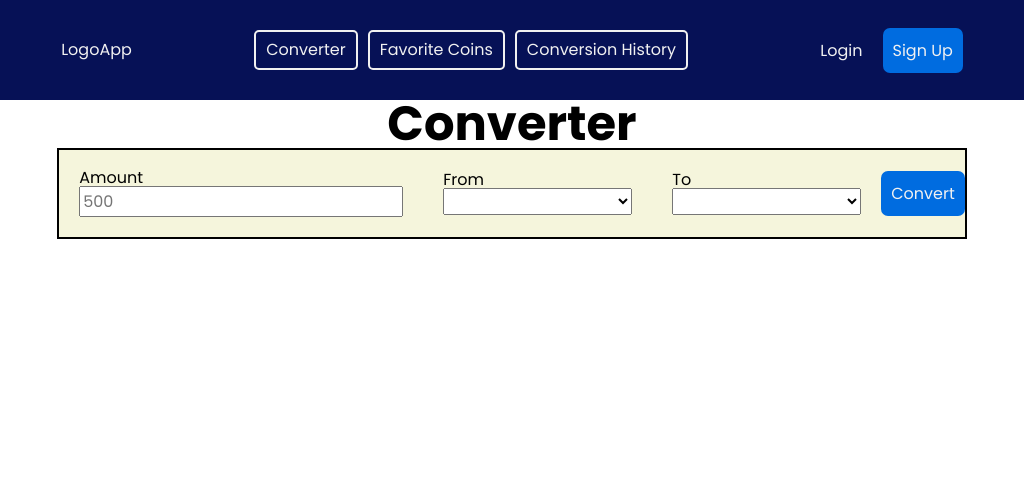
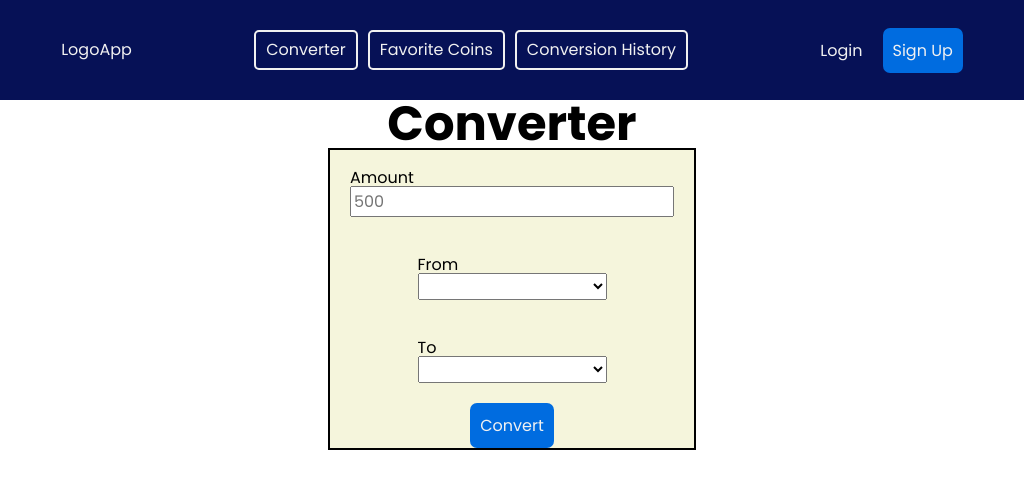
Before and after one commit to marianotravella1/CurrencyConverterFront, an Angular app: page /converter in a window 1024 px wide. Shown: the top 488 px of the page. Built offline with nearby package versions, Linux system fonts and the light colour scheme.

Commit message:
modified:  converter responsive

```diff
--- a/src/app/Pages/converter/converter.component.scss
+++ b/src/app/Pages/converter/converter.component.scss
@@ -15,6 +15,11 @@ h1 {
   background-color: beige;
 }
 
+#input-container {
+  display: flex;
+  flex-direction: column;
+}
+
 .text-field {
   padding: 20px;
   display: flex;
@@ -22,16 +27,17 @@ h1 {
 }
 
 input {
+  display: flex;
 }
 
 @media (min-width: 768px) and (max-width: 1024px) {
-  #converter-container {
+  #input-container {
     flex-direction: row;
   }
 }
 
 @media (min-width: 1024px) {
-  #converter-container {
+  #input-container {
     flex-direction: row;
   }
 }
```
